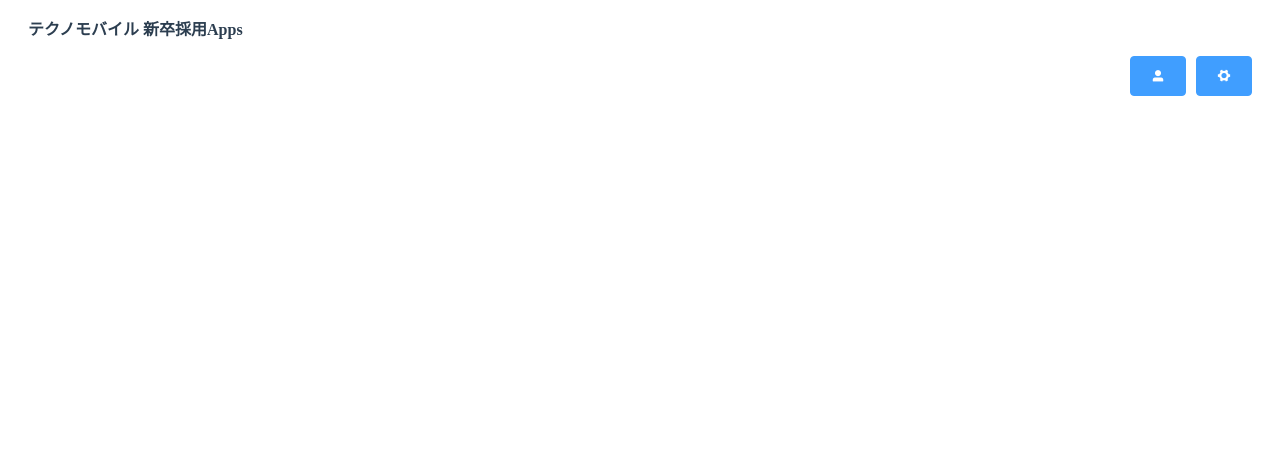
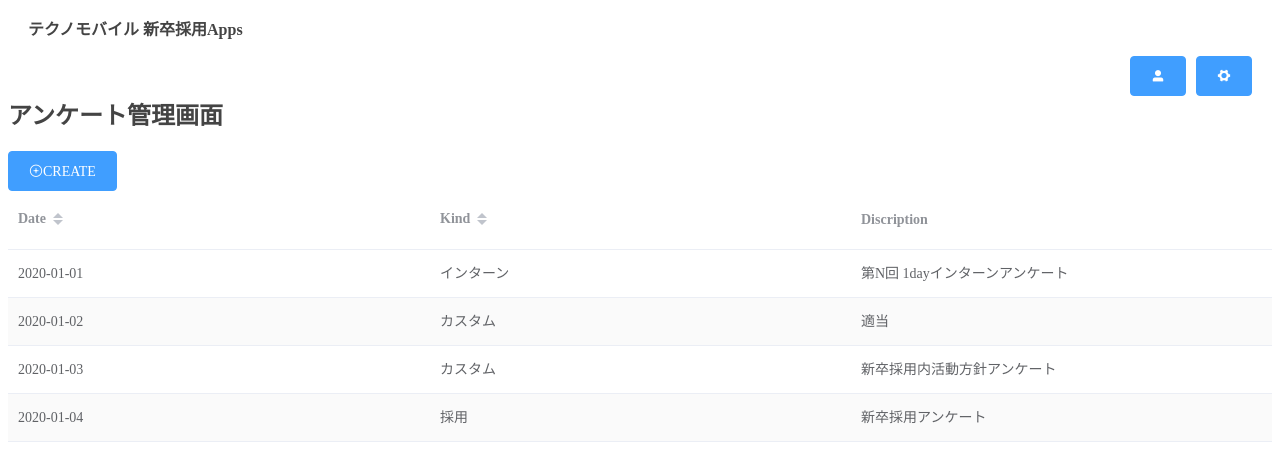
Before and after one commit to lowson2248/tm-intern-app, a Vue app in the folder tm-intern-app/: page /question in a window 1280 px wide. Shown: the top 462 px of the page. Built offline with nearby package versions, Linux system fonts and the light colour scheme.

Commit message:
【issue #3】アンケート詳細画面の基盤追加

```diff
--- a/tm-intern-app/src/App.vue
+++ b/tm-intern-app/src/App.vue
@@ -18,11 +18,7 @@ export default {
 </script>
 
 <style>
-#app {
-  font-family: 'Avenir', Helvetica, Arial, sans-serif;
-  -webkit-font-smoothing: antialiased;
-  -moz-osx-font-smoothing: grayscale;
-  text-align: center;
-  color: #2c3e50;
+#app{
+  color:#444;
 }
 </style>
--- a/tm-intern-app/src/router/index.js
+++ b/tm-intern-app/src/router/index.js
@@ -1,14 +1,20 @@
 import Vue from 'vue'
 import VueRouter from 'vue-router'
 import Question from '../views/Question.vue'
+import QuestionDetail from '../views/QuestionDetail.vue'
 
 Vue.use(VueRouter)
 
 const routes = [
   {
-    path: '/',
+    path: '/question',
     name: 'question',
     component: Question
+  },
+  {
+    path: '/questionDetail',
+    name: 'questionDetail',
+    component: QuestionDetail
   },
   {
     path: '/about',
--- a/tm-intern-app/src/views/Question.vue
+++ b/tm-intern-app/src/views/Question.vue
@@ -1,28 +1,32 @@
 <template>
-  <div class="question">
+  <div class="questionPage">
     <h2>アンケート管理画面</h2>
-    <el-button type="primary" class="el-icon-circle-plus-outline icon">CREATE</el-button>
+    <el-button type="primary" class="el-icon-circle-plus-outline icon" href="QuestionDetail">CREATE</el-button>
 
     <div class="questions">
       <el-table :data="tableData" stripe>
-        <el-table-column
-          prop="isAgg"
-          label="Aggregate"
-          width="300px">
-          <el-button v-if="isAgg" type="warning" class="el-icon-s-marketing icon">OK</el-button>
-        </el-table-column>
+        <!-- 12/27メモ by Iwase
+          ・作成ボタン（CREATE）で作成画面へ遷移
+          ・対象アンケートをクリックで該当アンケートの詳細画面へ遷移（方法模索中、idを渡してやるのがいいかも？）
+          ・アンケートに種類を追加（インターンと採用とカスタム）
+          ・日付とアンケート種類でソート可能
+        -->
         <el-table-column
           prop="date"
           label="Date"
-          sortable>
+          sortable
+        >
+        </el-table-column>
+        <el-table-column
+          prop="kind"
+          label="Kind"
+          sortable
+        >
         </el-table-column>
         <el-table-column
           prop="discription"
-          label="Discription">
-        </el-table-column>
-        <el-table-column>
-          <el-button type="primary" class="el-icon-edit-outline icon">EDIT</el-button>
-          <el-button type="danger" class="el-icon-delete icon">DELETE</el-button>
+          label="Discription"
+        >
         </el-table-column>
       </el-table>
     </div>
@@ -35,30 +39,35 @@ export default {
   name: 'question',
   data() {
     return {
-      dispray: false,
       tableData: [{
-        isAgg: true,
+        id: 0,
+        kind: 'インターン',
         date: '2020-01-01',
         discription: '第N回 1dayインターンアンケート'
       }, {
-        isAgg: false,
+        id: 1,
+        kind: 'カスタム',
         date: '2020-01-02',
         discription: '適当'
       }, {
-        isAgg: false,
+        id: 2,
+        kind: 'カスタム',
         date: '2020-01-03',
         discription: '新卒採用内活動方針アンケート'
       }, {
-        isAgg: false,
+        id: 3,
+        kind: '採用',
         date: '2020-01-04',
         discription: '新卒採用アンケート'
       }]//tableData end
     }//return end
+  },
+  methods: {
+    select(some){
+      console.log('id is' + some.id)
+    }//select end
   }
-}
+}//END
 </script>
 <style scoped>
-.questions{
-}
-
 </style>
--- /dev/null
+++ b/tm-intern-app/src/views/QuestionDetail.vue
@@ -0,0 +1,62 @@
+<template>
+  <div class="questionDetail">
+    <h2>アンケート詳細</h2>
+    <div class="questionHead">
+      <!-- 12/17メモ by Iwase
+        データ内の情報（アンケートの詳細や結果など）を表示する。
+        EDITボタンを押した場合、フラグかなんかで編集モードへ。
+        当ページの表示項目としては
+          ・アンケート名
+          ・アンケート日
+          ・アンケ種類
+          ・返答数
+          ・集計結果（未集計なら非表示）
+        がいるかな？
+        フォントダサいんで、何とか変えてください。
+       -->
+      <h1 class="title">{{ discription }}</h1>
+      <p class="common">実施日 : <span class="date">{{ date }}</span></p>
+      <p class="common">アンケート種別 : <span class="kind">{{ kind }}</span></p>
+    </div>
+    <div class="questionData">
+    </div>
+    <div class="questionNav">
+      <el-button type="warning" class="el-icon-circle-plus-outline icon">EDIT</el-button>
+      <el-button type="warning" class="el-icon-circle-plus-outline icon">DELETE</el-button>
+    </div>
+  </div>
+</template>
+
+<script>
+// @ is an alias to /src
+export default {
+  name: 'questionDetail',
+  data() {
+    return {
+        id: 0,
+        kind: 'インターン',
+        date: '2020-01-01',
+        discription: '第N回 1dayインターンアンケート'
+    }//return end
+  }//data end
+}//END
+</script>
+<style scoped>
+.questionDetail{
+  width:100%;
+  text-align:center;
+}
+
+.common{
+  font-size:20px;
+  font-weight: bold;
+}
+
+.questionData{
+  width:80%;
+  height:70%;
+  background:#111;
+}
+
+
+</style>
```
